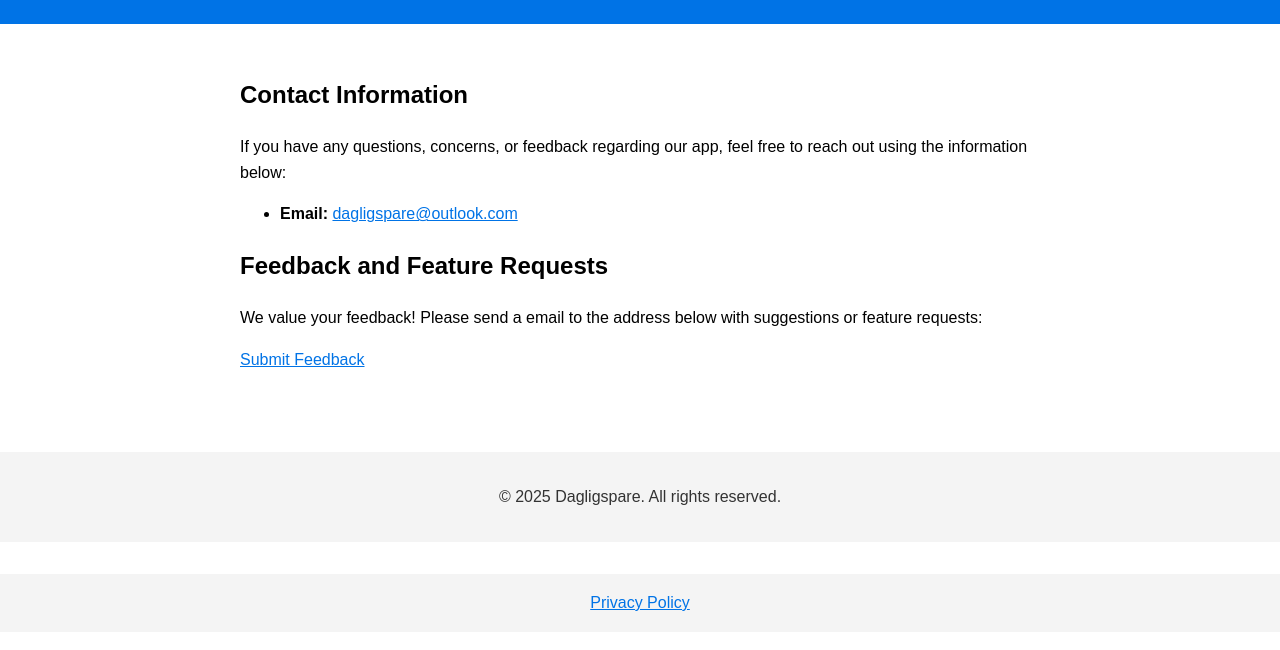
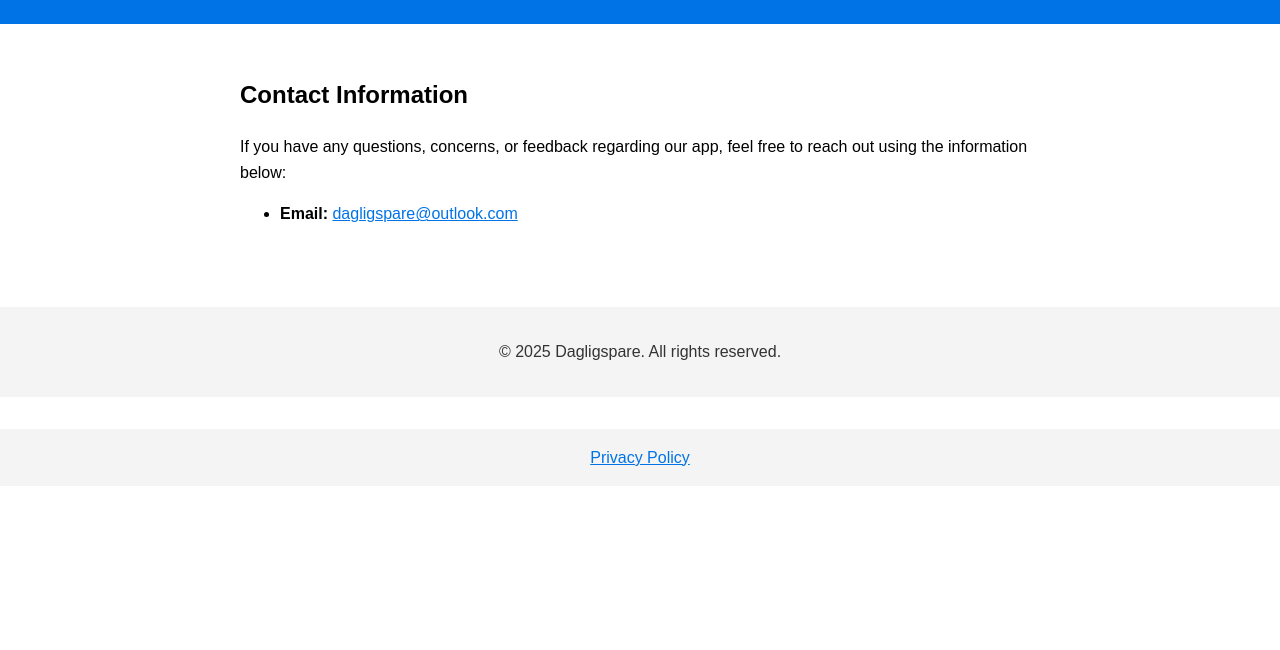
Before and after one commit to FyrirSoft/FyrirSoft.github.io, a plain HTML site: page index.html in a window 1280 px wide. Shown: the part 102-752 px from the top of the page. Drawn offline with Linux system fonts and the light colour scheme.

Commit message:
removed non-workign section

```diff
--- a/index.html
+++ b/index.html
@@ -50,14 +50,6 @@
           <a href="dagligspare@outlook.com">dagligspare@outlook.com</a>
         </li>
       </ul>
-      <h2>Feedback and Feature Requests</h2>
-      <p>
-        We value your feedback! Please send a email to the address below with
-        suggestions or feature requests:
-      </p>
-      <p>
-        <a href="dagligspare@outlook.com">Submit Feedback</a>
-      </p>
     </main>
     <footer>
       <p>&copy; 2025 Dagligspare. All rights reserved.</p>
```
